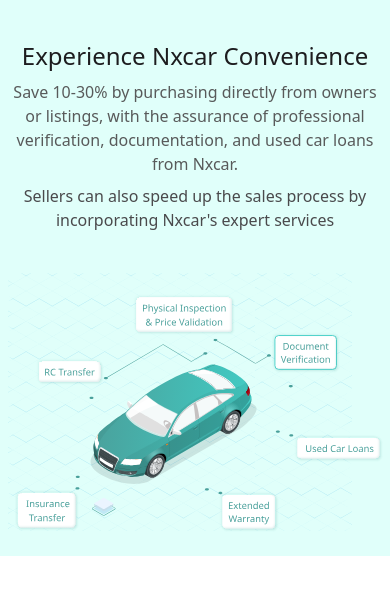
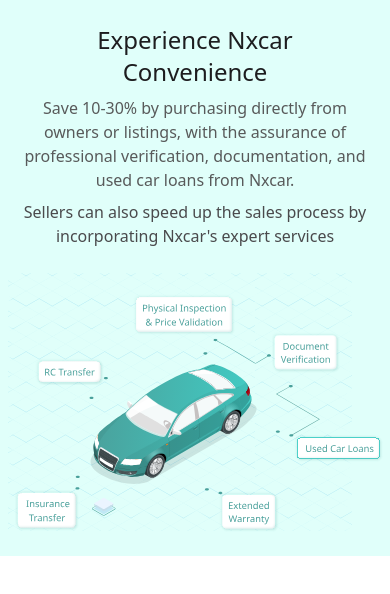
Before and after one commit to rishabhth31/car_animation_local, a React (Create React App) app: page / in a window 390 px wide. Shown: the top 594 px of the page. Built offline with nearby package versions, Linux system fonts and the light colour scheme.

Commit message:
design changes: animation lines order, padding issue

```diff
--- a/src/components/Image.jsx
+++ b/src/components/Image.jsx
@@ -6,8 +6,8 @@
 
     const [index, setIndex] = useState(0)
     const [pathIndex, setPathIndex] = useState(0)
-    const ids = ["#PhysicalInspection", "#DocumentVerification", "#CarLoan", "#ExtendedWarranty", "#InsuranceTransfer", "#RCTransfer"]
-    const paths = ["#Vector_9", "#Vector_201", "#Vector_3", "#Vector_6", "#Vector_12", "#Vector_15"]
+    const ids = ["#DocumentVerification", "#CarLoan", "#ExtendedWarranty", "#InsuranceTransfer", "#RCTransfer", "#PhysicalInspection"]
+    const paths = ["#Vector_201", "#Vector_3", "#Vector_6", "#Vector_12", "#Vector_15", "#Vector_9"]
 
     useEffect(() => {
         const intervalOne = setInterval(() => {
--- a/src/components/Text.jsx
+++ b/src/components/Text.jsx
@@ -1,6 +1,6 @@
 const Text = () => {
     return (
-        <div className="flex flex-col text-center md:gap-[12px] gap-[8px] items-center md:w-[1033px] w-[375px] px-0 py-[16px] md:px-0 md:py-0">
+        <div className="flex flex-col text-center md:gap-[12px] gap-[8px] items-center md:w-[1033px] w-[375px] px-[16px] py-0 md:px-0 md:py-0">
             <h1 className="md:text-[40px] text-[24px] md:leading-[48px] leading-[32px] font-normal text-[#1D1D1F]">Experience Nxcar Convenience</h1>
             <p className="md:text-[20px] text-[16px] leading-[24px] md:leading-[28px] font-normal text-[#585A5A]">Save 10-30% by purchasing directly from owners or listings, with the assurance of professional verification, documentation, and used car loans from Nxcar.</p>
             <p className="md:text-[24px] text-[16px] leading-[24px] md:leading-[32px] font-medium text-[#4A4A4C]">Sellers can also speed up the sales process by incorporating Nxcar's expert services</p>
```
